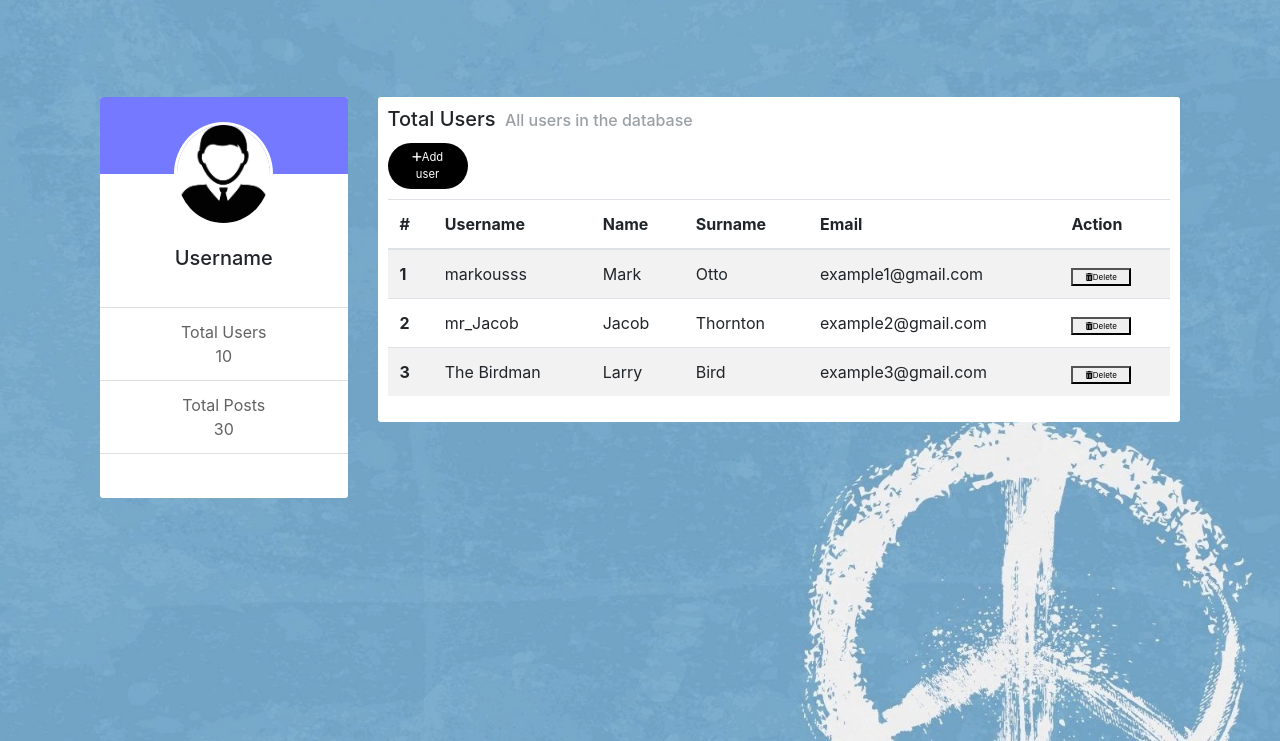
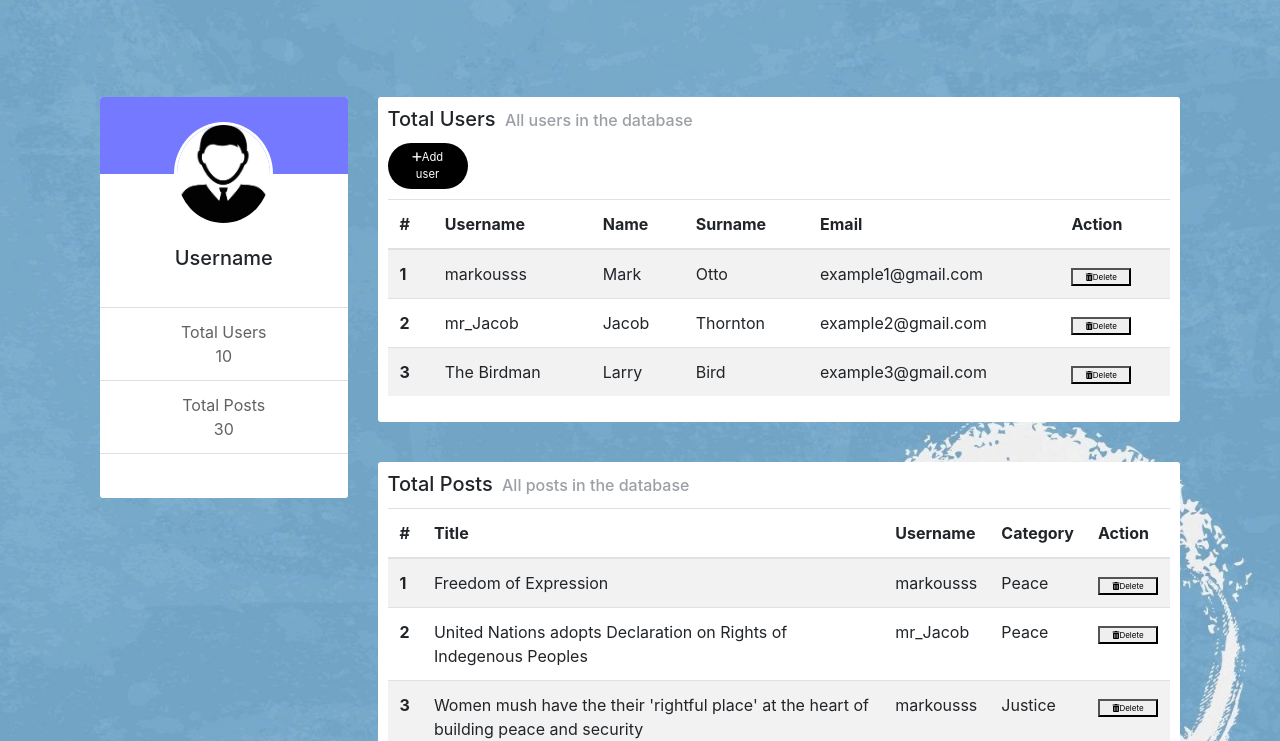
Before and after one commit to mpatsiou/pspi-project, a plain HTML site: page admin.html in a window 1280 px wide. Shown: the part 59-800 px from the top of the page. Drawn offline with nearby package versions, Linux system fonts and the light colour scheme.

Commit message:
Total posts card

```diff
--- a/admin.html
+++ b/admin.html
@@ -124,6 +124,53 @@
                 </table>
               </div>
             </div>
+            <div class="card" id="total-posts">
+              <h5 class="card-title">Total Posts
+                <span class="card-subtitle mb-2">All posts in the database</span>
+              </h5>
+              <div class="table-responsive">
+                <table class="table table-striped" id="posts-table">
+                  <thead>
+                    <tr>
+                      <th scope="col">#</th>
+                      <th scope="col">Title</th>
+                      <th scope="col">Username</th>
+                      <th scope="col">Category</th>
+                      <th scope="col">Action</th>
+                    </tr>
+                  </thead>
+                  <tbody>
+                    <tr>
+                      <th scope="row">1</th>
+                      <td>Freedom of Expression</td>
+                      <td>markousss</td>
+                      <td>Peace</td>
+                      <td>
+                        <button class="delete-button" type="button"><i class="fas fa-trash-alt"></i>Delete</button>
+                      </td>
+                    </tr>
+                    <tr>
+                      <th scope="row">2</th>
+                      <td>United Nations adopts Declaration on Rights of Indegenous Peoples</td>
+                      <td>mr_Jacob</td>
+                      <td>Peace</td>
+                      <td>
+                        <button class="delete-button" type="button"><i class="fas fa-trash-alt"></i>Delete</button>
+                      </td>
+                    </tr>
+                    <tr>
+                      <th scope="row">3</th>
+                      <td>Women mush have the their 'rightful place' at the heart of building peace and security</td>
+                      <td>markousss</td>
+                      <td>Justice</td>
+                      <td>
+                        <button class="delete-button" type="button"><i class="fas fa-trash-alt"></i>Delete</button>
+                      </td>
+                    </tr>
+                  </tbody>
+                </table>
+              </div>
+            </div>
           </div>
         </div>
       </div>
--- a/css/profile.css
+++ b/css/profile.css
@@ -55,6 +55,7 @@ Profile Card*/
 /* Manage card */
 .col-sm-9 .card {
   padding: 10px;
+  margin-bottom: 5%;
 }
 
 #manage .card-subtitle {
```
